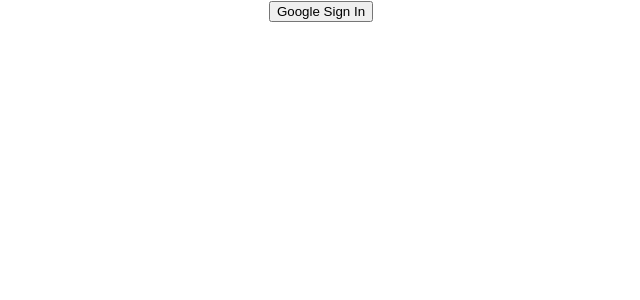
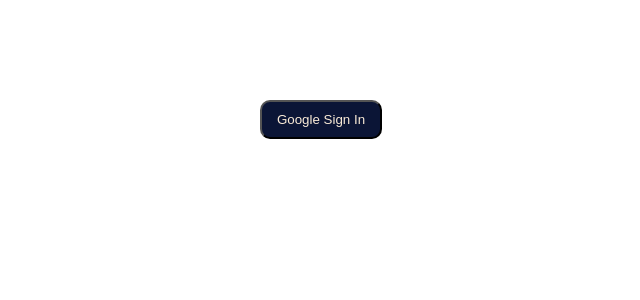
Before and after one commit to Abir0248/react-firebase-authentication, a React (Create React App) app: page / in a window 1280 px wide. Shown: the top 300 px of the page, without its empty margins (319-959 px from the left). Built offline with nearby package versions, Linux system fonts and the light colour scheme.

Commit message:
google popup

```diff
--- a/src/App.css
+++ b/src/App.css
@@ -36,3 +36,11 @@
     transform: rotate(360deg);
   }
 }
+
+.g-btn {
+  margin-top: 100px;
+  background-color: rgb(11, 21, 54);
+  padding: 10px 15px;
+  border-radius: 10px;
+  color: antiquewhite;
+}
--- a/src/App.js
+++ b/src/App.js
@@ -1,16 +1,27 @@
 import "./App.css";
 import app from "./firebase.init";
-import { getAuth } from "firebase/auth";
+import { getAuth, GoogleAuthProvider, signInWithPopup } from "firebase/auth";
 
 const auth = getAuth(app);
 
 function App() {
+  const provider = new GoogleAuthProvider();
   const handleGoogleSignIn = () => {
-    console.log("working");
+    // console.log("working");
+    signInWithPopup(auth, provider)
+      .then((result) => {
+        const user = result.user;
+        console.log(user);
+      })
+      .catch((error) => {
+        console.log(error);
+      });
   };
   return (
     <div className="App">
-      <button onClick={handleGoogleSignIn}>Google Sign In</button>
+      <button onClick={handleGoogleSignIn} className="g-btn">
+        Google Sign In
+      </button>
     </div>
   );
 }
--- a/src/_steps.js
+++ b/src/_steps.js
@@ -8,4 +8,5 @@
  * 6. import app firebase init.js into your app.js
  * 7. import getAuth from firebase/auth and create auth  = getAuth(app)
  * 8. turn on google authentication (firebase > authentication > enable google sign in )
+ * 9. Create google provider
  */
```
